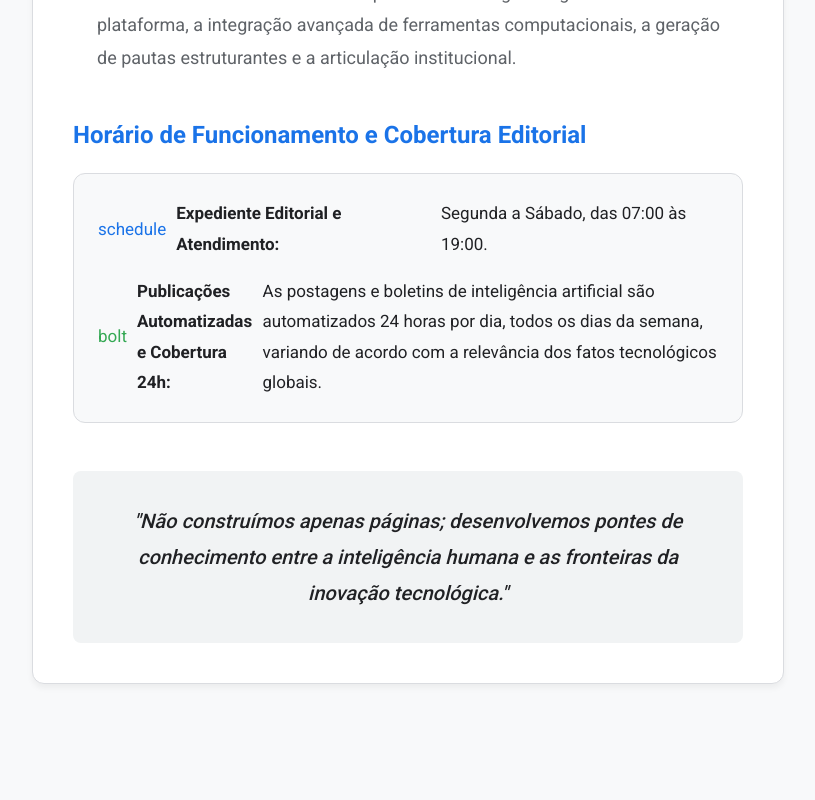
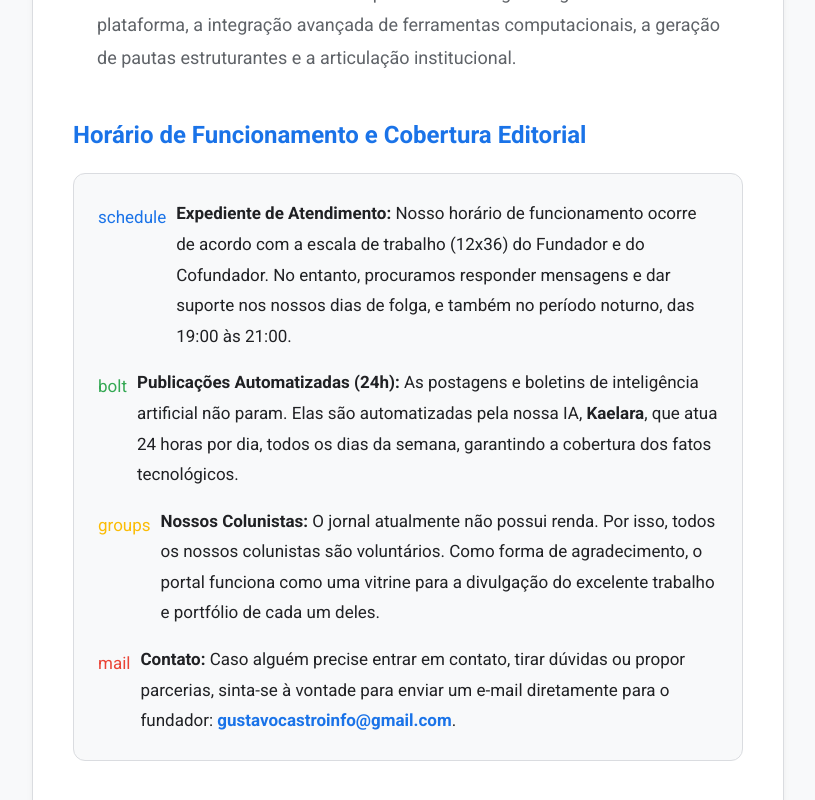
Before and after one commit to GustavoGenov/vozdaia, a Next.js app: page /sobre in a window 1280 px wide. Shown: the part 1960-2760 px from the top of the page, without its empty margins (368-1183 px from the left). Built offline with nearby package versions, Linux system fonts and the light colour scheme; no server answers; the database is empty; a web font is replaced by a local one.

Commit message:
Update about page schedule and Kaelara info

```diff
--- a/src/app/sobre/page.js
+++ b/src/app/sobre/page.js
@@ -71,13 +71,29 @@ export default function Sobre() {
           Horário de Funcionamento e Cobertura Editorial
         </h2>
         <div style={{ padding: '24px', background: 'var(--gn-bg)', border: '1px solid var(--gn-border)', borderRadius: '12px', marginBottom: '40px' }}>
-          <p style={{ marginBottom: '16px', fontSize: '17px', display: 'flex', alignItems: 'center', gap: '10px', color: 'var(--gn-text)' }}>
-            <span className="material-icons-extended" style={{ color: 'var(--gn-blue)' }}>schedule</span>
-            <strong>Expediente Editorial e Atendimento:</strong> Segunda a Sábado, das 07:00 às 19:00.
+          <p style={{ marginBottom: '16px', fontSize: '17px', display: 'flex', alignItems: 'flex-start', gap: '10px', color: 'var(--gn-text)' }}>
+            <span className="material-icons-extended" style={{ color: 'var(--gn-blue)', marginTop: '4px' }}>schedule</span>
+            <span>
+              <strong>Expediente de Atendimento:</strong> Nosso horário de funcionamento ocorre de acordo com a escala de trabalho (12x36) do Fundador e do Cofundador. No entanto, procuramos responder mensagens e dar suporte nos nossos dias de folga, e também no período noturno, das 19:00 às 21:00.
+            </span>
           </p>
-          <p style={{ margin: 0, fontSize: '17px', display: 'flex', alignItems: 'center', gap: '10px', color: 'var(--gn-text)' }}>
-            <span className="material-icons-extended" style={{ color: '#34A853' }}>bolt</span>
-            <strong>Publicações Automatizadas e Cobertura 24h:</strong> As postagens e boletins de inteligência artificial são automatizados 24 horas por dia, todos os dias da semana, variando de acordo com a relevância dos fatos tecnológicos globais.
+          <p style={{ marginBottom: '16px', fontSize: '17px', display: 'flex', alignItems: 'flex-start', gap: '10px', color: 'var(--gn-text)' }}>
+            <span className="material-icons-extended" style={{ color: '#34A853', marginTop: '4px' }}>bolt</span>
+            <span>
+              <strong>Publicações Automatizadas (24h):</strong> As postagens e boletins de inteligência artificial não param. Elas são automatizadas pela nossa IA, <strong>Kaelara</strong>, que atua 24 horas por dia, todos os dias da semana, garantindo a cobertura dos fatos tecnológicos.
+            </span>
+          </p>
+          <p style={{ marginBottom: '16px', fontSize: '17px', display: 'flex', alignItems: 'flex-start', gap: '10px', color: 'var(--gn-text)' }}>
+            <span className="material-icons-extended" style={{ color: '#FBBC05', marginTop: '4px' }}>groups</span>
+            <span>
+              <strong>Nossos Colunistas:</strong> O jornal atualmente não possui renda. Por isso, todos os nossos colunistas são voluntários. Como forma de agradecimento, o portal funciona como uma vitrine para a divulgação do excelente trabalho e portfólio de cada um deles.
+            </span>
+          </p>
+          <p style={{ margin: 0, fontSize: '17px', display: 'flex', alignItems: 'flex-start', gap: '10px', color: 'var(--gn-text)' }}>
+            <span className="material-icons-extended" style={{ color: '#EA4335', marginTop: '4px' }}>mail</span>
+            <span>
+              <strong>Contato:</strong> Caso alguém precise entrar em contato, tirar dúvidas ou propor parcerias, sinta-se à vontade para enviar um e-mail diretamente para o fundador: <strong><a href="mailto:gustavocastroinfo@gmail.com" style={{ color: 'var(--gn-blue)', textDecoration: 'none' }}>gustavocastroinfo@gmail.com</a></strong>.
+            </span>
           </p>
         </div>
 
```
